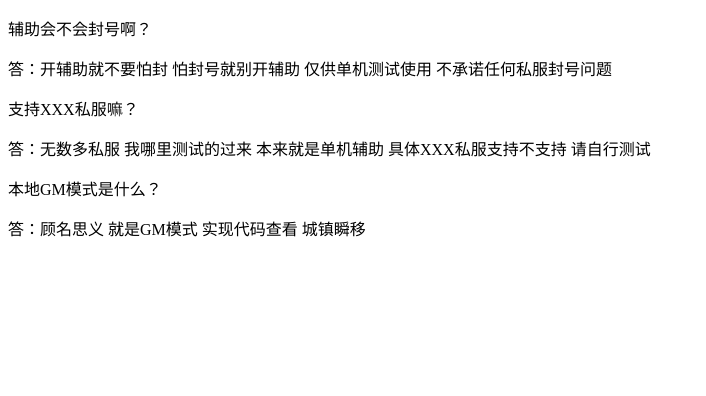
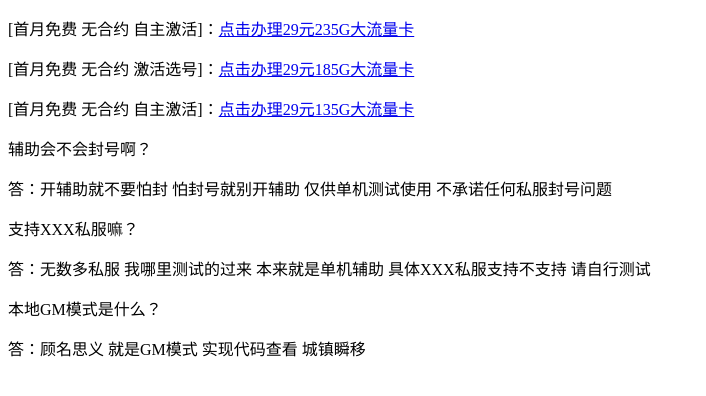
Before and after one commit to skypub/helpdnf, a plain HTML site: page index.html in a window 1280 px wide. Shown: the whole page, without its empty margins (0-706 px from the left). Drawn offline with Linux system fonts and the light colour scheme.

Commit message:
Update index.html

```diff
--- a/index.html
+++ b/index.html
@@ -5,6 +5,9 @@
 <title>千泷阁台服DNF辅助小助手</title>
 </head>
 <body>
+<p>[首月免费 无合约 自主激活]：<a href="https://ym.ksjhaoka.com/show/?s=8KUaXAs6391693&id=82341951">点击办理29元235G大流量卡</a></p>
+<p>[首月免费 无合约 激活选号]：<a href="https://ym.ksjhaoka.com/show/?s=8KUaXAs6391693&id=82341948">点击办理29元185G大流量卡</a></p>
+<p>[首月免费 无合约 自主激活]：<a href="https://ym.ksjhaoka.com/show/?s=8KUaXAs6391693&id=82341982">点击办理29元135G大流量卡</a></p>
 <p>辅助会不会封号啊？</p>
 <p>答：开辅助就不要怕封 怕封号就别开辅助 仅供单机测试使用 不承诺任何私服封号问题 </p>
 <p>支持XXX私服嘛？</p>
```
